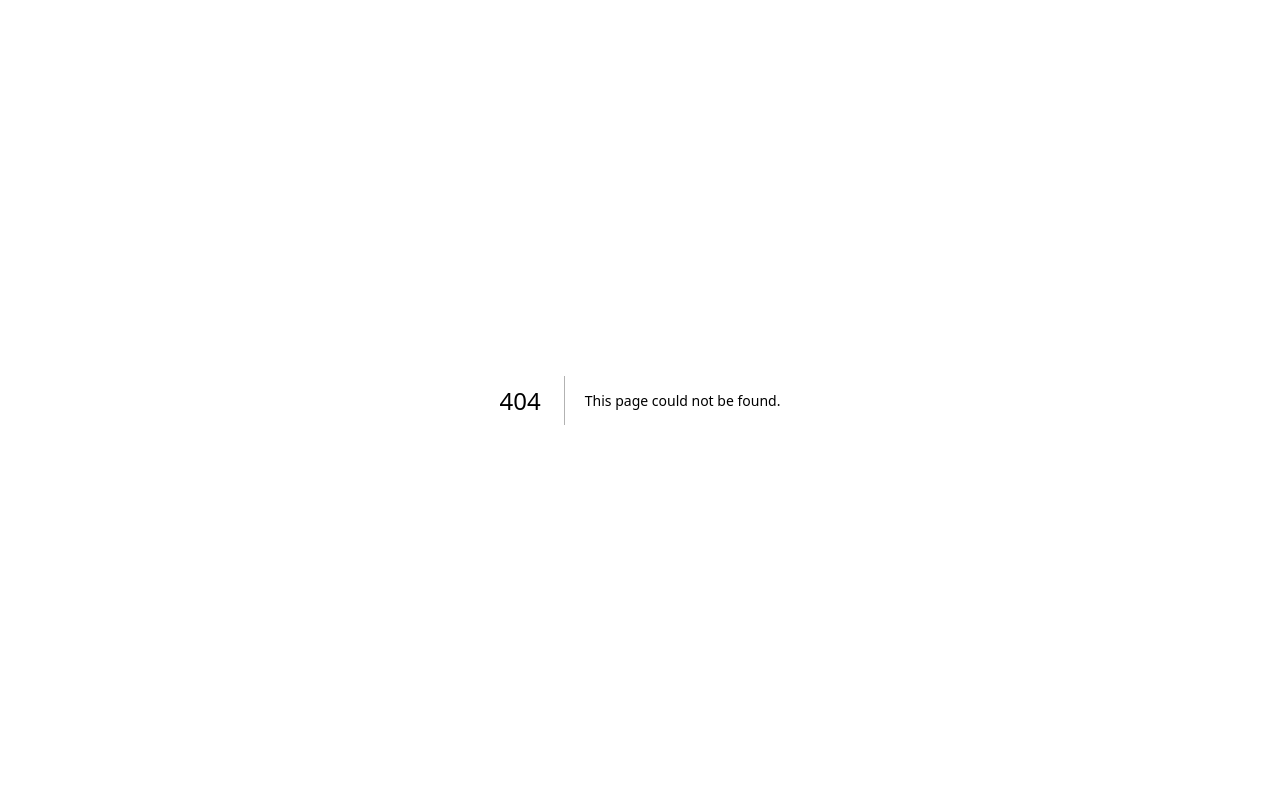
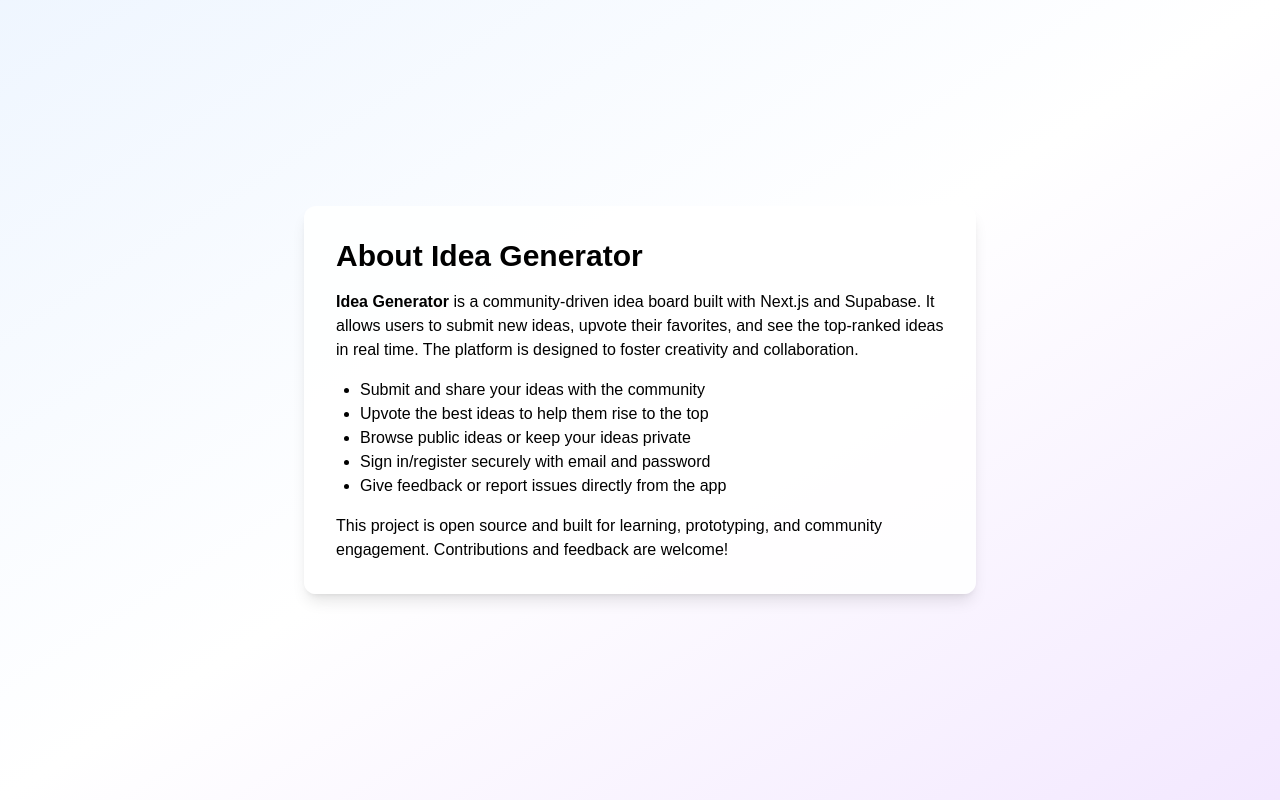
Before and after one commit to TheHakan/idea-generator, a Next.js app: page /about in a window 1280 px wide. Before the commit this address had no page. Built offline with nearby package versions, Linux system fonts and the light colour scheme.

Commit message:
Add About page to provide information about the Idea Generator platform

```diff
--- /dev/null
+++ b/src/app/about/page.tsx
@@ -0,0 +1,24 @@
+"use client";
+
+export default function AboutPage() {
+  return (
+    <div className="min-h-screen flex items-center justify-center bg-gradient-to-br from-blue-50 via-white to-purple-100 p-8">
+      <div className="bg-white/90 rounded-xl shadow-lg p-8 w-full max-w-2xl">
+        <h1 className="text-3xl font-bold mb-4 text-black">About Idea Generator</h1>
+        <p className="mb-4 text-black">
+          <b>Idea Generator</b> is a community-driven idea board built with Next.js and Supabase. It allows users to submit new ideas, upvote their favorites, and see the top-ranked ideas in real time. The platform is designed to foster creativity and collaboration.
+        </p>
+        <ul className="list-disc pl-6 mb-4 text-black">
+          <li>Submit and share your ideas with the community</li>
+          <li>Upvote the best ideas to help them rise to the top</li>
+          <li>Browse public ideas or keep your ideas private</li>
+          <li>Sign in/register securely with email and password</li>
+          <li>Give feedback or report issues directly from the app</li>
+        </ul>
+        <p className="text-black">
+          This project is open source and built for learning, prototyping, and community engagement. Contributions and feedback are welcome!
+        </p>
+      </div>
+    </div>
+  );
+}
```
